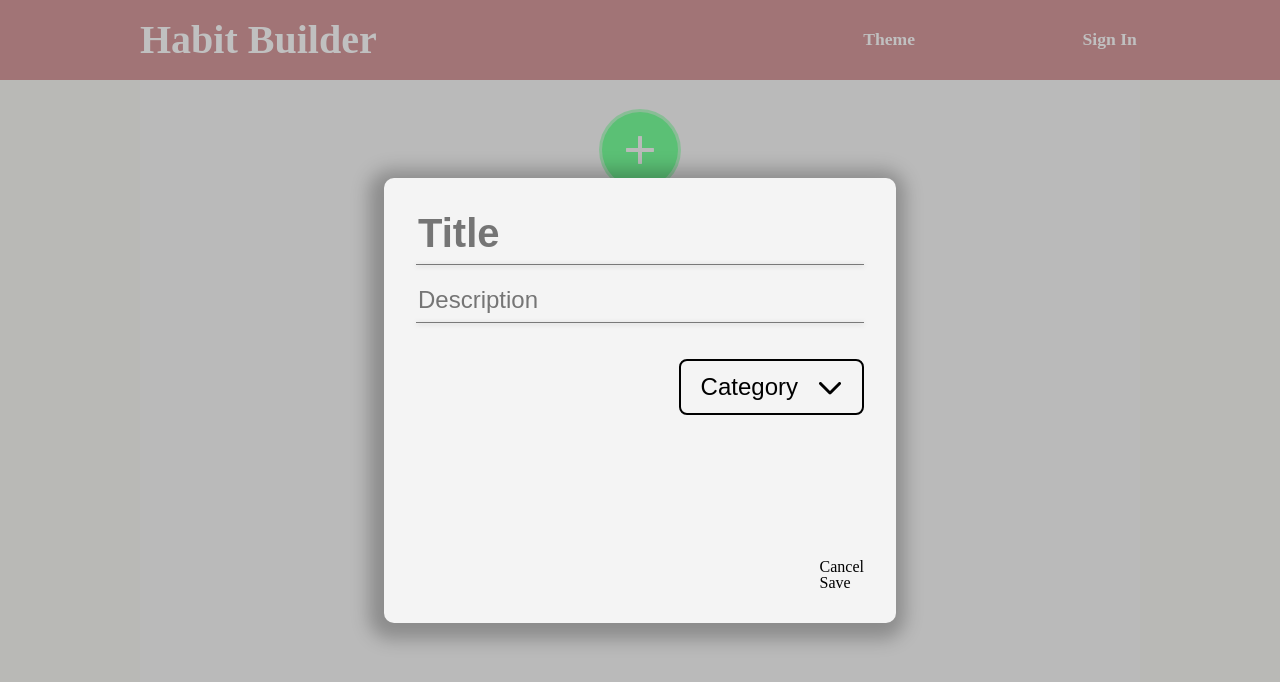
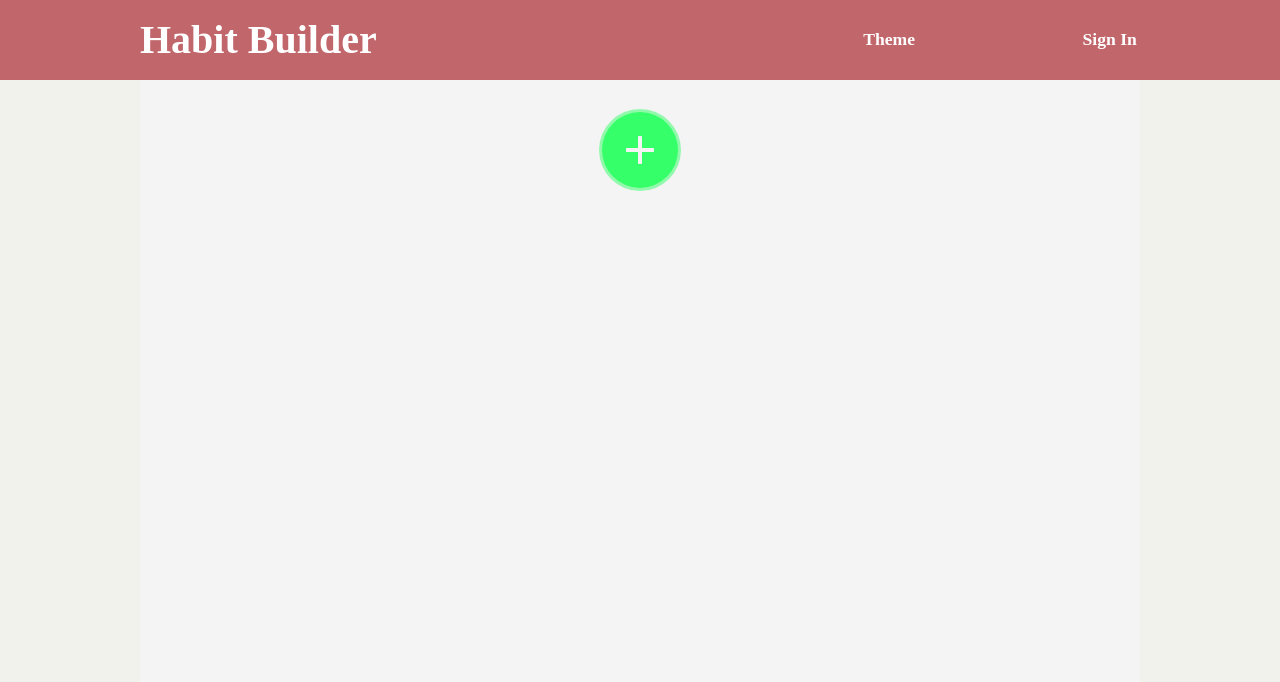
Before and after one commit to EtshD1/habit-builder, a React (Create React App) app: page / in a window 1280 px wide. Shown: the top 682 px of the page. Built offline with nearby package versions, Linux system fonts and the light colour scheme; a web font is replaced by a local one.

Commit message:
Toggle between form

```diff
--- a/src/App.tsx
+++ b/src/App.tsx
@@ -16,6 +16,7 @@ const getTheme = () => {
 
 const App = () => {
   const [darkTheme, setDarkTheme] = useState(false);
+  const [form, showForm] = useState(false);
 
   useEffect(() => {
     setDarkTheme(getTheme());
@@ -35,8 +36,8 @@ const App = () => {
   return (
     <div className={`App ${darkTheme ? "dark" : ""}`}>
       <Navbar {...{ changeTheme }} />
-      <Body />
-      <Form />
+      <Body add={() => showForm(true)} />
+      {form ? <Form close={() => showForm(false)} /> : ""}
     </div>
   );
 };
--- a/src/components/AddTaskForm.tsx
+++ b/src/components/AddTaskForm.tsx
@@ -1,3 +1,4 @@
+import { useEffect } from "react";
 import { useState, useRef } from "react";
 import categories from "../categories";
 
@@ -101,7 +102,7 @@ const Field = ({
   );
 };
 
-const Form = () => {
+const Form = ({ close }: { close: Function }) => {
   const [formValues, setFormValues] = useState(intialFormValue);
   const [active, setActive] = useState(true);
 
@@ -112,6 +113,12 @@ const Form = () => {
   }) => {
     setFormValues((ps) => ({ ...ps, ...item }));
   };
+
+  useEffect(() => {
+    if (!active) {
+      setTimeout(() => close(), 300);
+    }
+  }, [active, close]);
 
   return (
     <div
--- a/src/components/Body.tsx
+++ b/src/components/Body.tsx
@@ -1,9 +1,9 @@
 import plusIcon from "./images/plusIcon.svg";
 
-const Body = () => {
+const Body = ({ add }: { add: Function }) => {
   return (
     <div className="body">
-      <div className="addBtn">
+      <div className="addBtn" onClick={() => add()}>
         <div>
           <img src={plusIcon} alt="" />
         </div>
--- a/src/styles/_form.scss
+++ b/src/styles/_form.scss
@@ -1,6 +1,5 @@
 #formContainer.active {
   animation: appear 0.3s forwards;
-  pointer-events: auto;
   cursor: pointer;
 
   form > div {
@@ -13,7 +12,6 @@
   height: 100vh;
   width: 100vw;
   position: fixed;
-  pointer-events: none;
   justify-content: center;
   align-items: center;
   animation: disappear 0.3s forwards;
```
